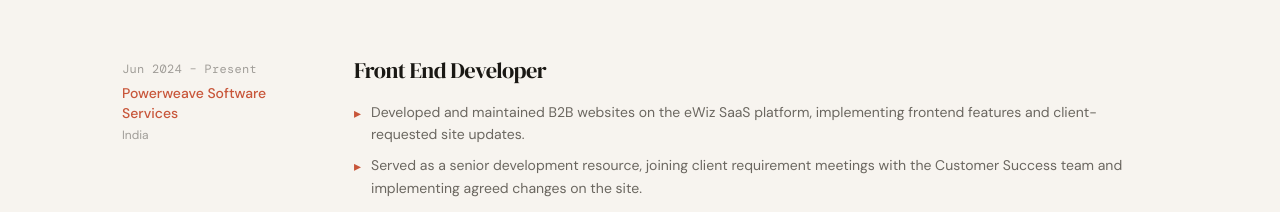
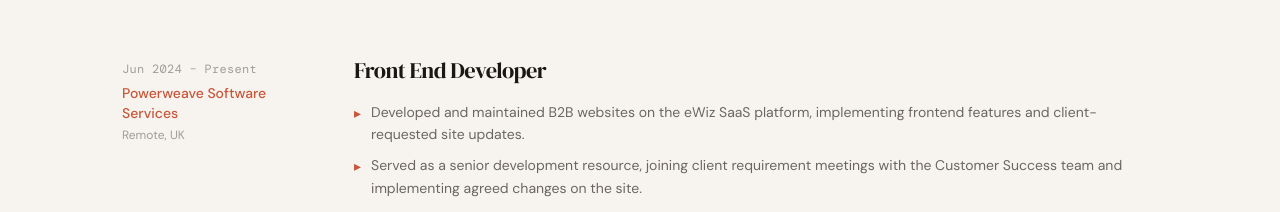
Before and after one commit to newWebCoder/Portfolio, a React (Create React App) app: page / in a window 1280 px wide. Shown: the part 1920-2132 px from the top of the page. Built offline with nearby package versions, Linux system fonts and the light colour scheme; no server answers.

Commit message:
Fixed location

```diff
--- a/src/data/portfolio.js
+++ b/src/data/portfolio.js
@@ -83,7 +83,7 @@ export const experiences = [
     role: "Front End Developer",
     company: "Powerweave Software Services",
     period: "Jun 2024 – Present",
-    location: "India",
+    location: "Remote, UK",
     bullets: [
       "Developed and maintained B2B websites on the eWiz SaaS platform, implementing frontend features and client-requested site updates.",
       "Served as a senior development resource, joining client requirement meetings with the Customer Success team and implementing agreed changes on the site.",
```
